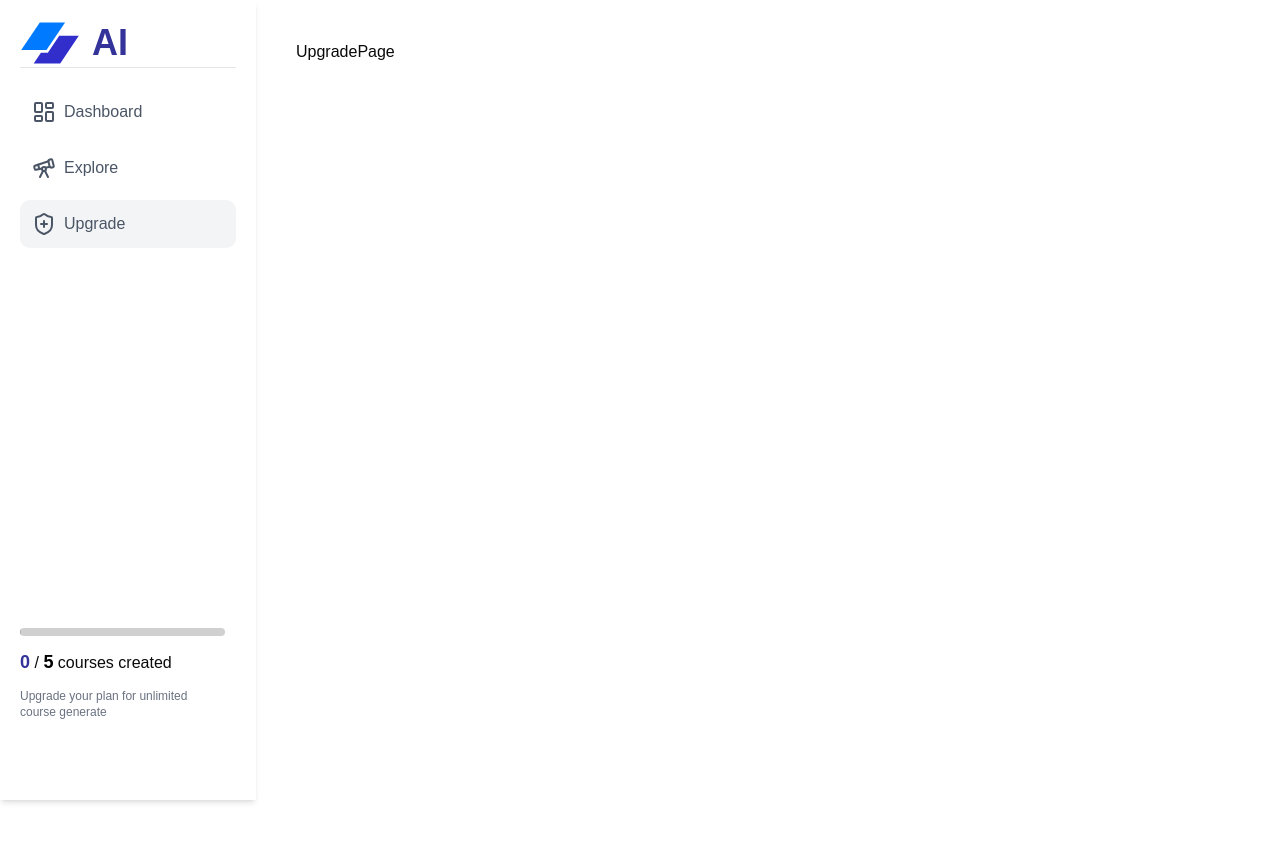
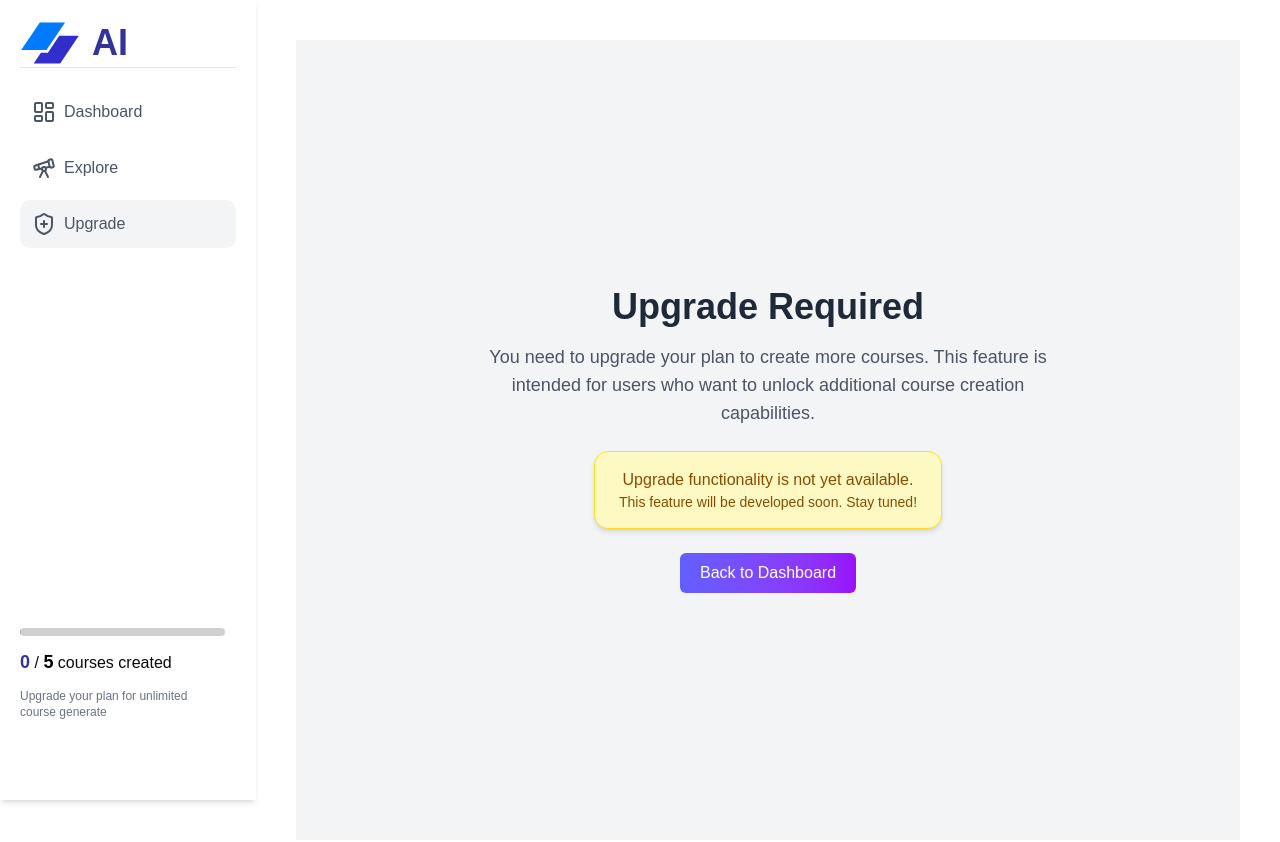
Before and after one commit to hoangtushunzhang/AI--courses-generator, a Next.js app: page /dashboard/upgrade in a window 1280 px wide. Shown: the top 842 px of the page. Before the commit the page ends 800 px from the top, so only its background shows below. Built offline with nearby package versions, Linux system fonts and the light colour scheme.

Commit message:
add max course number - need upgrade

```diff
--- a/app/(main)/about/page.tsx
+++ b/app/(main)/about/page.tsx
@@ -2,7 +2,7 @@ import React from "react";
 
 const AboutPage = () => {
   return (
-    <div className="flex justify-center items-center min-h-screen p-4">
+    <div className="flex justify-center items-center min-h-[50vh] p-4">
       <div className="bg-gradient-to-r from-[#e2e2e2] to-[#c9d6ff] p-8 shadow-lg rounded-lg flex flex-wrap md:flex-nowrap w-full md:w-2/3">
         <div className="w-full md:w-1/3 flex items-center justify-center border-b-2 md:border-b-0 md:border-r-2 border-gray-300 pb-4 md:pb-0 pr-0 md:pr-6">
           <h2 className="text-3xl font-extrabold text-black">Contact</h2>
--- a/app/(user)/dashboard/upgrade/page.tsx
+++ b/app/(user)/dashboard/upgrade/page.tsx
@@ -1,7 +1,35 @@
-import React from 'react';
+import Link from "next/link";
+import React from "react";
 
 const UpgradePage = () => {
-	return <div>UpgradePage</div>;
+  return (
+    <div className="min-h-screen flex flex-col items-center justify-center p-6 bg-gray-100 text-center">
+      <h1 className="text-4xl font-bold text-gray-800 mb-4">
+        Upgrade Required
+      </h1>
+      <p className="text-lg text-gray-600 max-w-xl mb-6">
+        You need to upgrade your plan to create more courses. This feature is
+        intended for users who want to unlock additional course creation
+        capabilities.
+      </p>
+      <div className="bg-yellow-100 border border-yellow-300 text-yellow-800 px-6 py-4 rounded-xl shadow-md">
+        <p className="font-medium">
+          Upgrade functionality is not yet available.
+        </p>
+        <p className="text-sm">
+          This feature will be developed soon. Stay tuned!
+        </p>
+      </div>
+      <Link
+        href="/dashboard"
+        className="inline-block  text-white px-5 py-2 bg-gradient-to-r
+		 from-indigo-500 to-purple-600 hover:from-indigo-400 hover:to-purple-500
+		 focus:outline-none focus:ring active:bg-myPrimary sm:w-auto rounded-sm transition mt-6"
+      >
+        Back to Dashboard
+      </Link>
+    </div>
+  );
 };
 
 export default UpgradePage;
```
